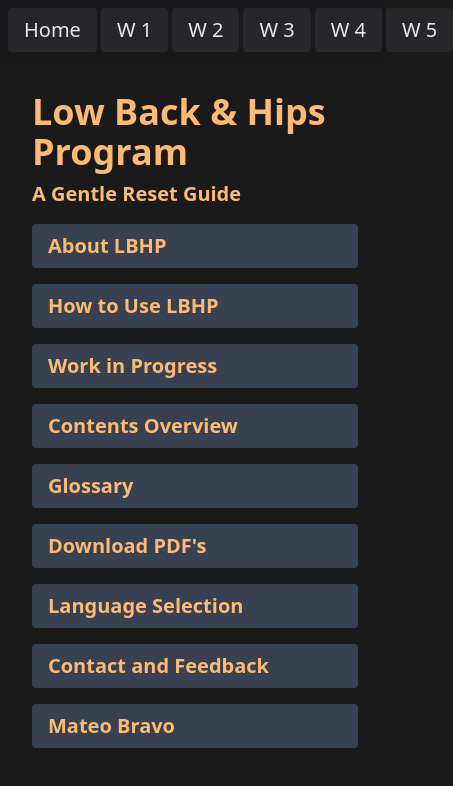
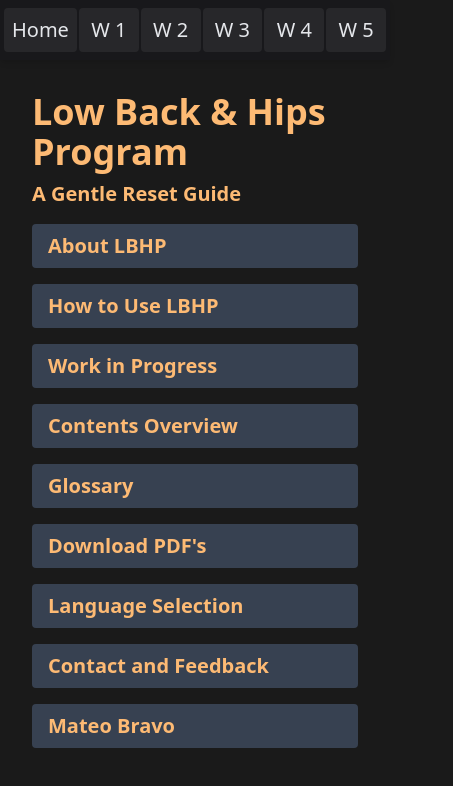
Before and after one commit to computermancer/LBHP, a Next.js app: page /home in a window 390 px wide. Shown: the top 786 px of the page, 453 px wide, since content can reach past the window. Built offline with nearby package versions, Linux system fonts and the light colour scheme.

Commit message:
fix: reduce padding and gap to prevent navbar overflow on mobile

```diff
--- a/components/Nav.js
+++ b/components/Nav.js
@@ -2,13 +2,13 @@ import Link from 'next/link';
 export default function Nav() {
   return (
     <div className="sticky top-0 z-50 flex justify-center bg-zinc-900 shadow-md">
-      <nav className="flex gap-1 text-gray-200 py-2 px-2 max-w-[500px] w-full mx-auto">
-        <Link className="flex-1 bg-zinc-800 px-4 py-2 rounded text-xl hover:bg-zinc-700 text-center whitespace-nowrap" href="/home">Home</Link>
-        <Link className="flex-1 bg-zinc-800 px-4 py-2 rounded text-xl hover:bg-zinc-700 text-center whitespace-nowrap" href="/week1">W 1</Link>
-        <Link className="flex-1 bg-zinc-800 px-4 py-2 rounded text-xl hover:bg-zinc-700 text-center whitespace-nowrap" href="/week2">W 2</Link>
-        <Link className="flex-1 bg-zinc-800 px-4 py-2 rounded text-xl hover:bg-zinc-700 text-center whitespace-nowrap" href="/week3">W 3</Link>
-        <Link className="flex-1 bg-zinc-800 px-4 py-2 rounded text-xl hover:bg-zinc-700 text-center whitespace-nowrap" href="/week4">W 4</Link>
-        <Link className="flex-1 bg-zinc-800 px-4 py-2 rounded text-xl hover:bg-zinc-700 text-center whitespace-nowrap" href="/week5">W 5</Link>
+      <nav className="flex gap-0.5 text-gray-200 py-2 px-1 max-w-[500px] w-full mx-auto">
+        <Link className="flex-1 bg-zinc-800 px-2 py-2 rounded text-xl hover:bg-zinc-700 text-center whitespace-nowrap" href="/home">Home</Link>
+        <Link className="flex-1 bg-zinc-800 px-2 py-2 rounded text-xl hover:bg-zinc-700 text-center whitespace-nowrap" href="/week1">W 1</Link>
+        <Link className="flex-1 bg-zinc-800 px-2 py-2 rounded text-xl hover:bg-zinc-700 text-center whitespace-nowrap" href="/week2">W 2</Link>
+        <Link className="flex-1 bg-zinc-800 px-2 py-2 rounded text-xl hover:bg-zinc-700 text-center whitespace-nowrap" href="/week3">W 3</Link>
+        <Link className="flex-1 bg-zinc-800 px-2 py-2 rounded text-xl hover:bg-zinc-700 text-center whitespace-nowrap" href="/week4">W 4</Link>
+        <Link className="flex-1 bg-zinc-800 px-2 py-2 rounded text-xl hover:bg-zinc-700 text-center whitespace-nowrap" href="/week5">W 5</Link>
       </nav>
     </div>
   );
--- a/components/NavEspanol.js
+++ b/components/NavEspanol.js
@@ -3,13 +3,13 @@ import Link from 'next/link';
 export default function NavEspanol() {
   return (
     <div className="sticky top-0 z-50 flex justify-center bg-zinc-900 shadow-md">
-      <nav className="flex gap-1 text-gray-200 py-2 px-2 max-w-[500px] w-full mx-auto">
-        <Link className="flex-1 bg-zinc-800 px-4 py-2 rounded text-xl hover:bg-zinc-700 text-center whitespace-nowrap" href="/espanol/inicio">Inicio</Link>
-        <Link className="flex-1 bg-zinc-800 px-4 py-2 rounded text-xl hover:bg-zinc-700 text-center whitespace-nowrap" href="/espanol/semana1">S 1</Link>
-        <Link className="flex-1 bg-zinc-800 px-4 py-2 rounded text-xl hover:bg-zinc-700 text-center whitespace-nowrap" href="/espanol/semana2">S 2</Link>
-        <Link className="flex-1 bg-zinc-800 px-4 py-2 rounded text-xl hover:bg-zinc-700 text-center whitespace-nowrap" href="/espanol/semana3">S 3</Link>
-        <Link className="flex-1 bg-zinc-800 px-4 py-2 rounded text-xl hover:bg-zinc-700 text-center whitespace-nowrap" href="/espanol/semana4">S 4</Link>
-        <Link className="flex-1 bg-zinc-800 px-4 py-2 rounded text-xl hover:bg-zinc-700 text-center whitespace-nowrap" href="/espanol/semana5">S 5</Link>
+      <nav className="flex gap-0.5 text-gray-200 py-2 px-1 max-w-[500px] w-full mx-auto">
+        <Link className="flex-1 bg-zinc-800 px-2 py-2 rounded text-xl hover:bg-zinc-700 text-center whitespace-nowrap" href="/espanol/inicio">Inicio</Link>
+        <Link className="flex-1 bg-zinc-800 px-2 py-2 rounded text-xl hover:bg-zinc-700 text-center whitespace-nowrap" href="/espanol/semana1">S 1</Link>
+        <Link className="flex-1 bg-zinc-800 px-2 py-2 rounded text-xl hover:bg-zinc-700 text-center whitespace-nowrap" href="/espanol/semana2">S 2</Link>
+        <Link className="flex-1 bg-zinc-800 px-2 py-2 rounded text-xl hover:bg-zinc-700 text-center whitespace-nowrap" href="/espanol/semana3">S 3</Link>
+        <Link className="flex-1 bg-zinc-800 px-2 py-2 rounded text-xl hover:bg-zinc-700 text-center whitespace-nowrap" href="/espanol/semana4">S 4</Link>
+        <Link className="flex-1 bg-zinc-800 px-2 py-2 rounded text-xl hover:bg-zinc-700 text-center whitespace-nowrap" href="/espanol/semana5">S 5</Link>
       </nav>
     </div>
   );
```
